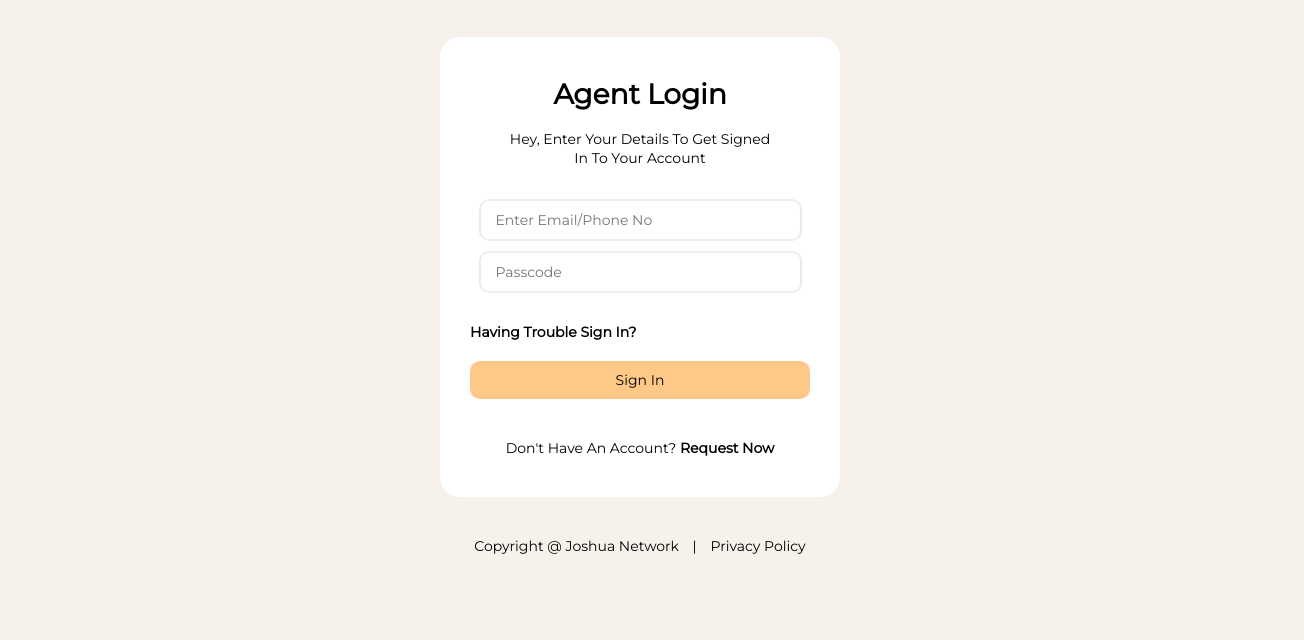
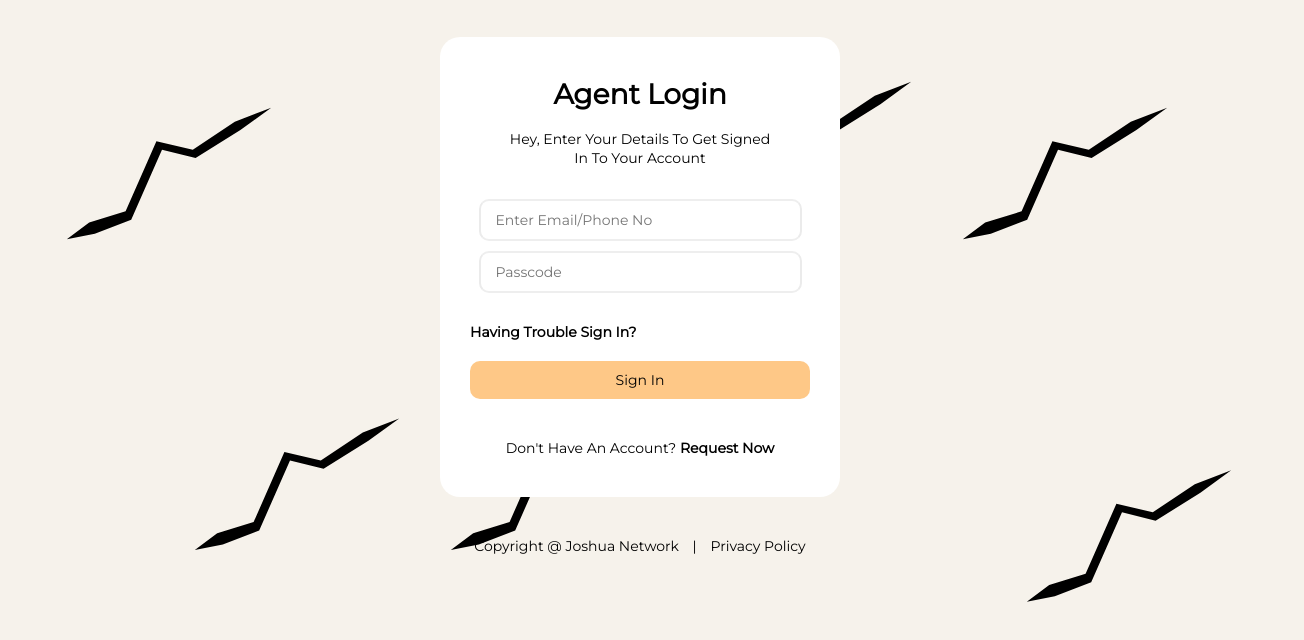
Before and after one commit to drakejoshua/HalloPay, a plain HTML site: page index.html in a window 1280 px wide. Shown: the part 94-734 px from the top of the page, 1304 px wide, since content can reach past the window. Drawn offline with nearby package versions, Linux system fonts and the light colour scheme.

Commit message:
UPDATED INDEX.HTML AND STYLE.CSS
- added the decorational lines on the background

```diff
--- a/index.html
+++ b/index.html
@@ -50,6 +50,13 @@
 
     <!-- the login form pane -->
     <main>
+        <div class="decor"></div>
+        <div class="decor"></div>
+        <div class="decor"></div>
+        <div class="decor"></div>
+        <div class="decor"></div>
+        <div class="decor"></div>
+
 
         <!-- the login form -->
         <form action="">
--- a/style.css
+++ b/style.css
@@ -97,7 +97,10 @@ nav > div#dropdown-ctn > div > a:nth-child(2) {
 
 
 
-
+main {
+    position: relative;
+    top: 0;
+}
 main > form {
     margin-block-start: 40px;
     max-width: 400px;
@@ -155,6 +158,7 @@ main > form > input[type="submit"] {
     border: none;
     border-radius: 10px;
     margin-block-end: 40px;
+    transition: all 0.2s;
 }
 main > form > span {
     text-transform: capitalize;
@@ -174,3 +178,51 @@ main > span > a::before {
     padding-inline-end: 10px;
     padding-inline-start: 10px;
 }
+
+
+/*
+    adding micro-interactions such as: hover and focus on the inputs and the submit button
+*/
+main > form > input[type="submit"]:hover, nav > div#dropdown-ctn > a:hover,
+main > form > input[type="submit"]:focus-visible, nav > div#dropdown-ctn > a:focus-visible {
+    background-color: #fc9e2c;
+    outline: none;
+}
+main > form > div > input:focus, main > form > div > input:focus-visible {
+    border-inline: 2px solid rgb(172, 172, 172);
+    border-block: 2px solid rgb(172, 172, 172);
+    outline: none;
+}
+
+
+/* adding the decorational backgrounds */
+div.decor {
+    width: 280px;
+    height: 280px;
+    background-color: black;
+    position: absolute;
+    top: 5%;
+    left: 5%;
+    clip-path: polygon(1% 63%, 9% 57%, 22% 53%, 33% 28%, 46% 31%, 61% 21%, 74% 16%, 63% 24%, 47% 34%, 35% 31%, 24% 56%, 11% 61%);
+    z-index: -1;
+}
+div.decor:nth-child(2) {
+    top: 65%;
+    left: 15%;
+}
+div.decor:nth-child(3) {
+    top: 65%;
+    left: 35%;
+}
+div.decor:nth-child(4) {
+    top: 5%;
+    left: 75%;
+}
+div.decor:nth-child(5) {
+    top: 75%;
+    left: 80%;
+}
+div.decor:nth-child(6) {
+    top: 0%;
+    left: 55%;
+}
```
